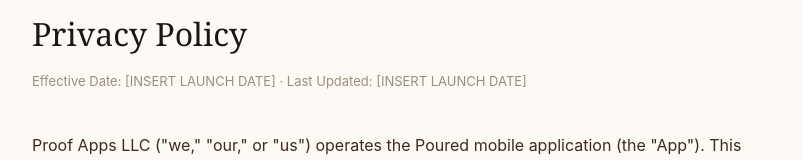
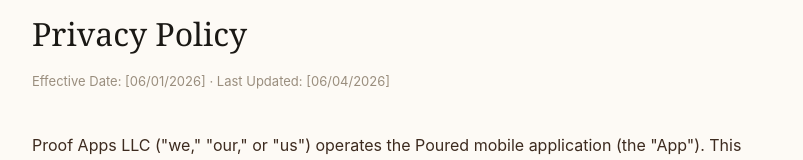
Before and after one commit to demullins92/proofapps-site, a plain HTML site: page privacy.html in a window 1280 px wide. Shown: the part 151-311 px from the top of the page, without its empty margins (238-1041 px from the left). Drawn offline with Linux system fonts and the light colour scheme.

Commit message:
Update privacy.html

```diff
--- a/privacy.html
+++ b/privacy.html
@@ -40,7 +40,7 @@
     <div class="brand-sub">A Proof App</div>
 
     <h1>Privacy Policy</h1>
-    <p class="effective-date">Effective Date: [INSERT LAUNCH DATE] · Last Updated: [INSERT LAUNCH DATE]</p>
+    <p class="effective-date">Effective Date: [06/01/2026] · Last Updated: [06/04/2026]</p>
 
     <p>Proof Apps LLC ("we," "our," or "us") operates the Poured mobile application (the "App"). This Privacy Policy explains how we collect, use, and protect information when you use Poured. We are committed to protecting your privacy and handling your data with transparency.</p>
 
```
